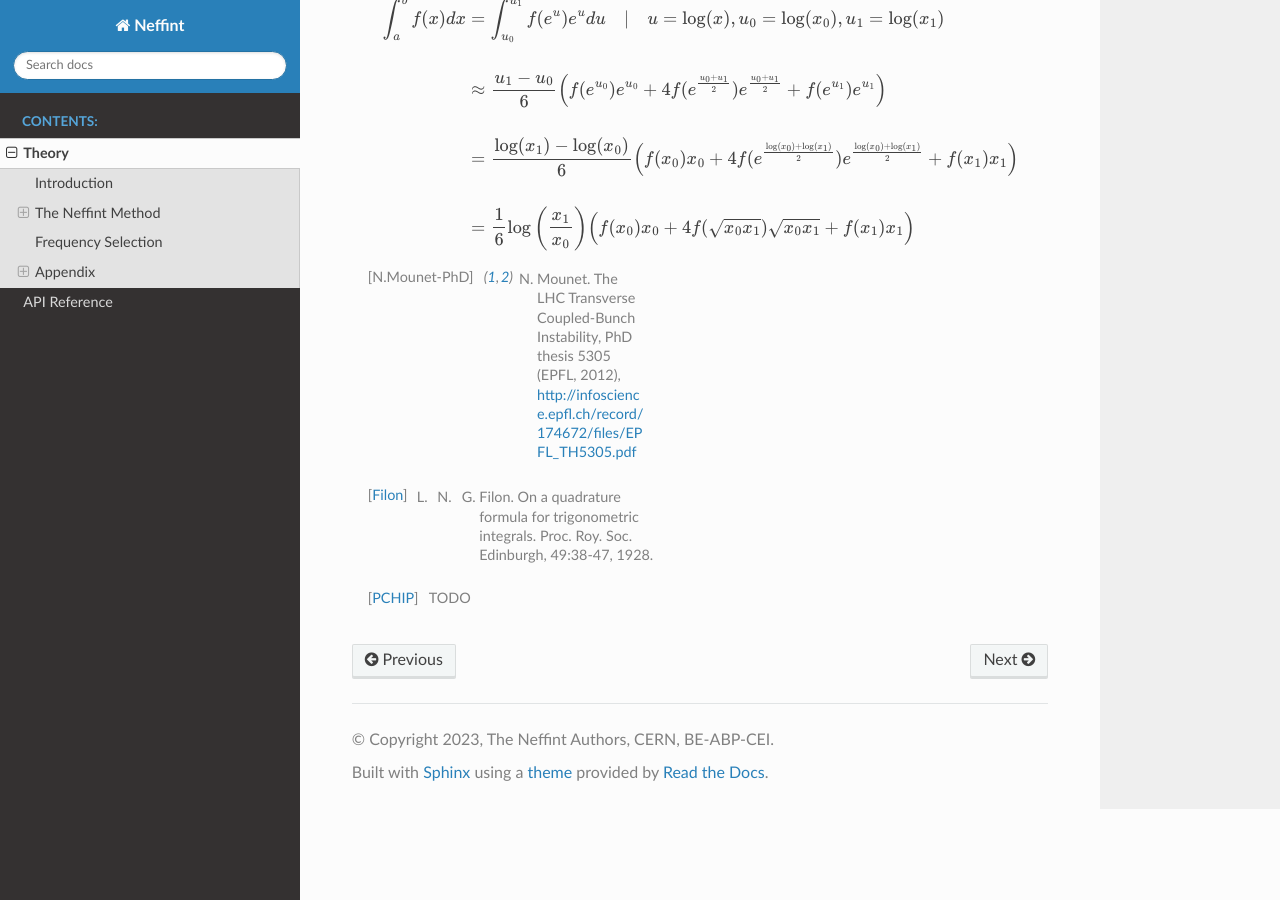
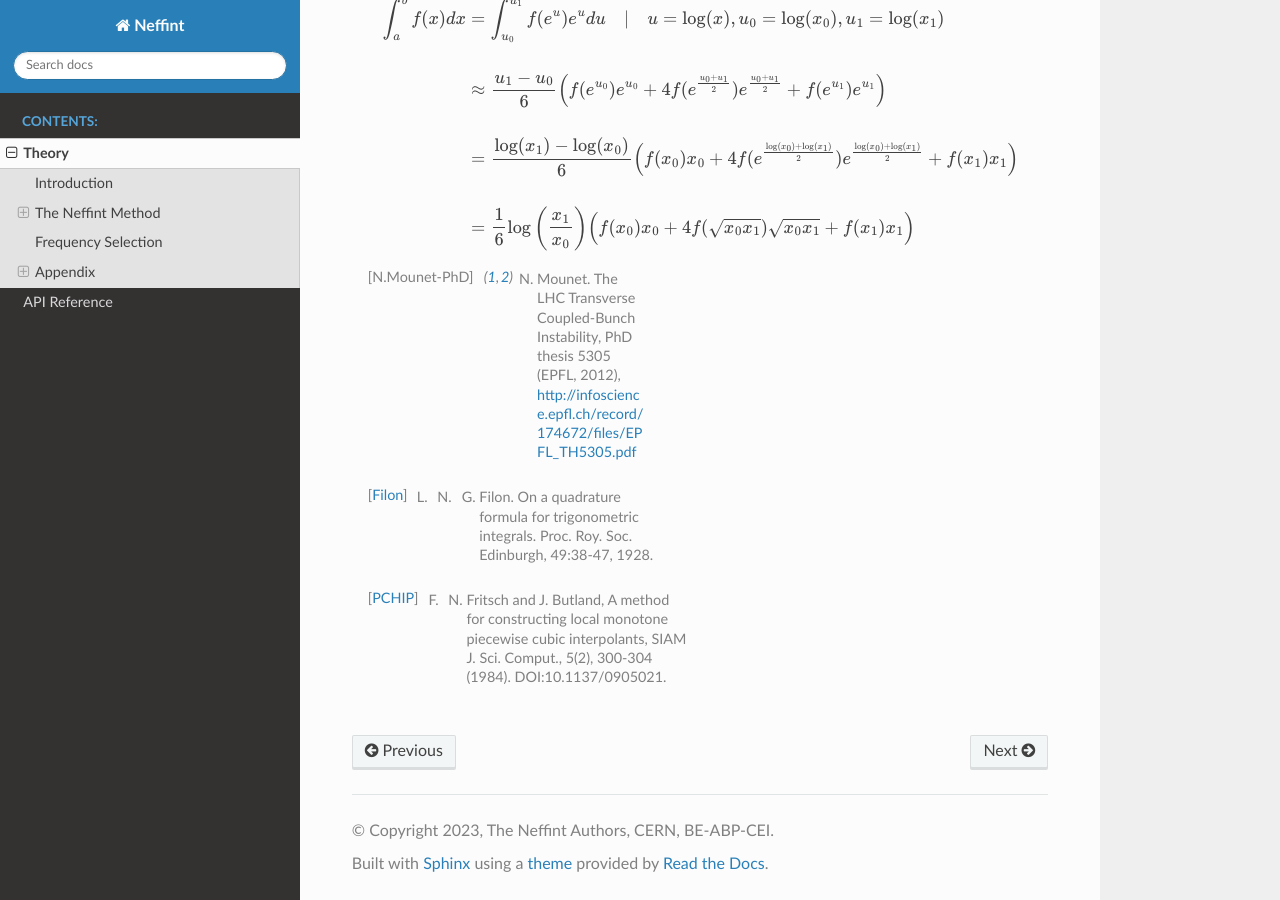
Before and after one commit to neffint/neffint, a Sphinx documentation site: the page built from docs/source/theory.rst, in a window 1280 px wide and 900 px high, scrolled down 4248 px. Built offline with Sphinx 7.4.7 and the Read the Docs theme 2.0.0, drawn with Linux system fonts in a browser that asks for light colours; pages that are not in the unit, such as notebooks, are missing from menus.

Commit message:
add PCHIP source

```diff
--- a/docs/source/theory.rst
+++ b/docs/source/theory.rst
@@ -232,4 +232,4 @@ Appendix B - Log-scale Simpson's method
 
 .. [N.Mounet-PhD] N. Mounet. The LHC Transverse Coupled-Bunch Instability, PhD thesis 5305 (EPFL, 2012), http://infoscience.epfl.ch/record/174672/files/EPFL_TH5305.pdf
 .. [Filon] L. N. G. Filon. On a quadrature formula for trigonometric integrals. Proc. Roy. Soc. Edinburgh, 49:38-47, 1928.
-.. [PCHIP] TODO
+.. [PCHIP] F. N. Fritsch and J. Butland, A method for constructing local monotone piecewise cubic interpolants, SIAM J. Sci. Comput., 5(2), 300-304 (1984). DOI:10.1137/0905021.
```
